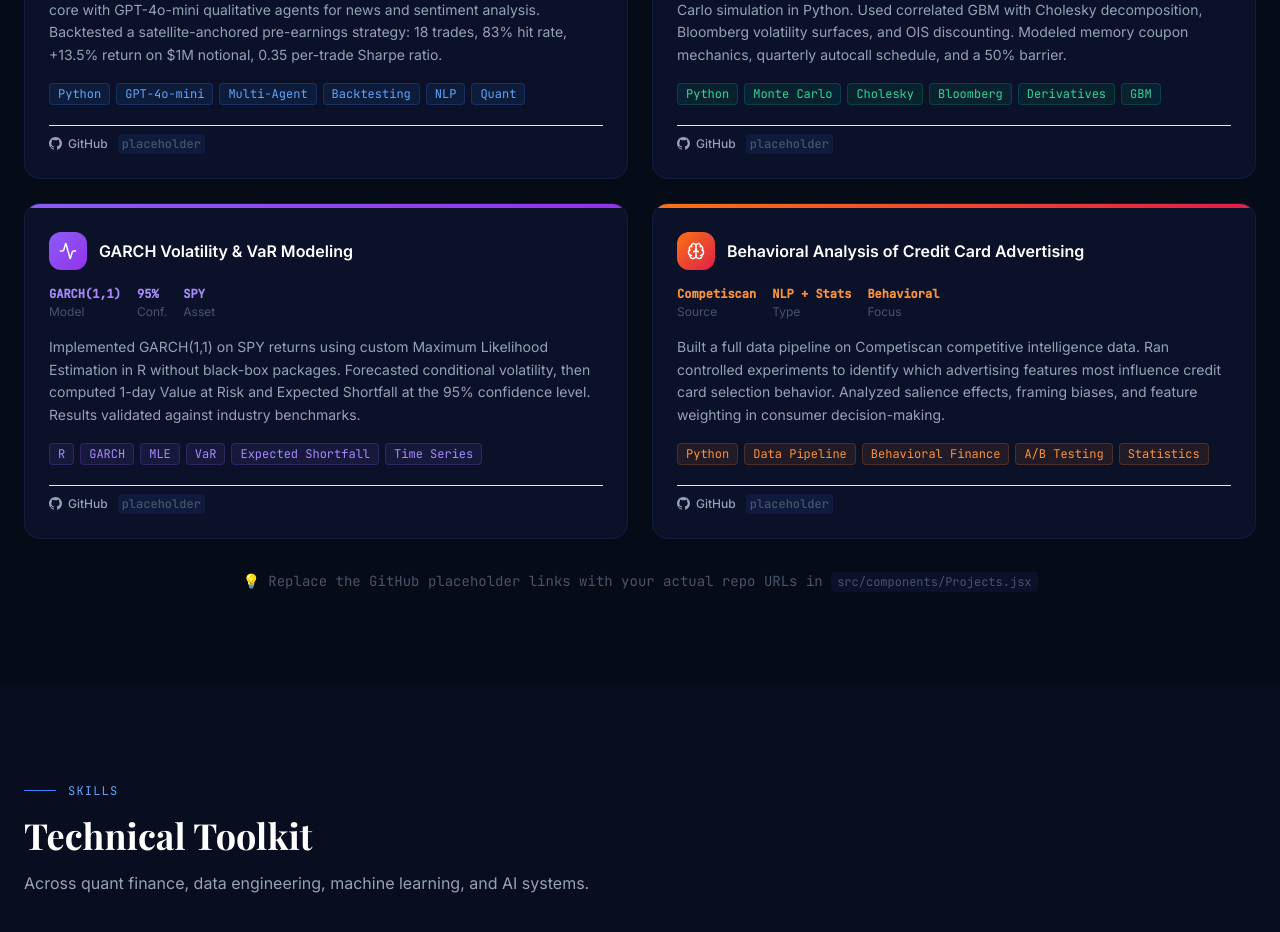
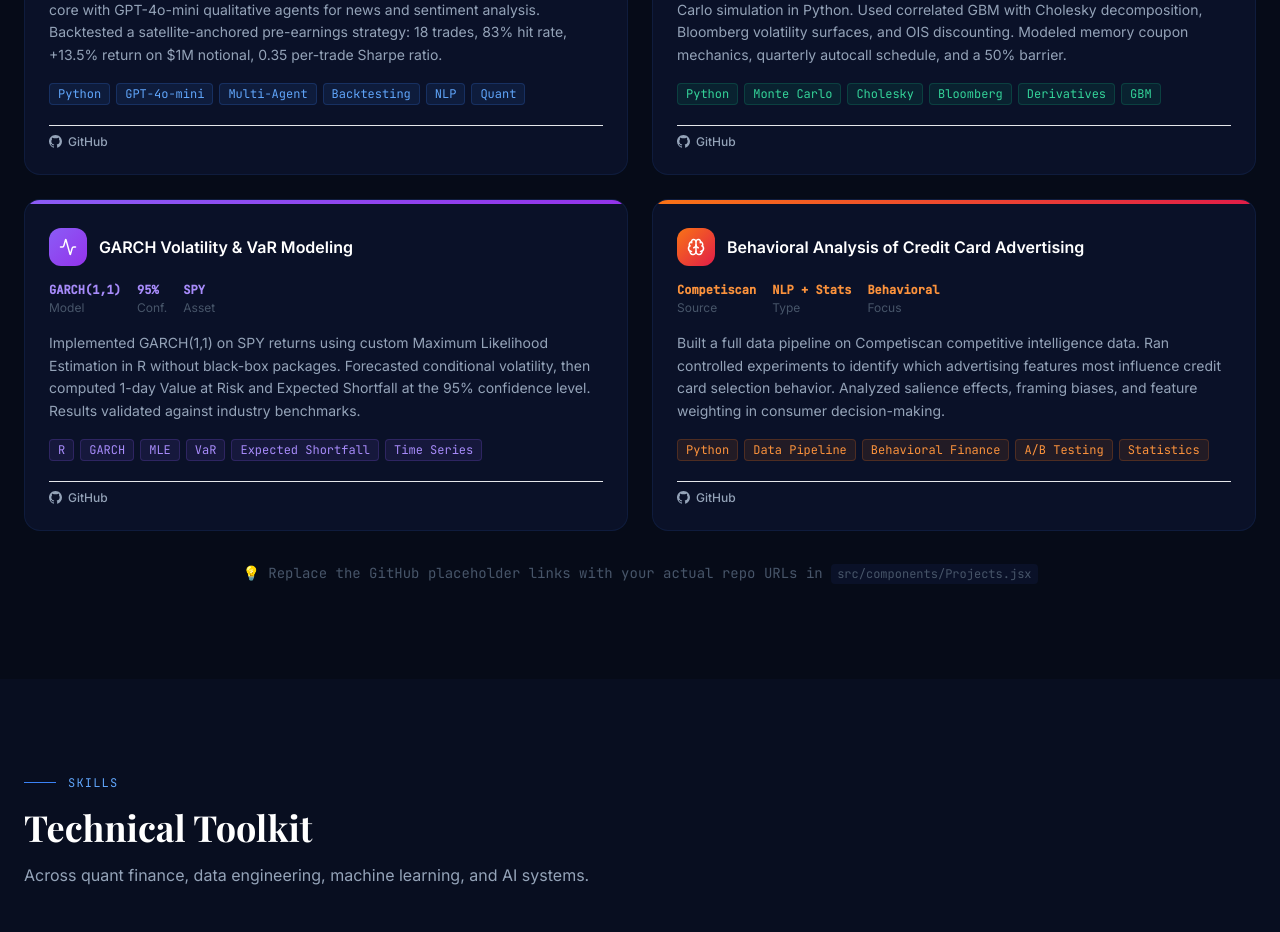
Before and after one commit to pallavikochar/my_portfolio, a React (Vite) app: page / in a window 1280 px wide. Shown: the part 4260-5192 px from the top of the page. Built offline with nearby package versions, Linux system fonts and the light colour scheme.

Commit message:
Remove placeholder label from project GitHub links

```diff
--- a/src/components/Projects.jsx
+++ b/src/components/Projects.jsx
@@ -165,9 +165,6 @@ function ProjectCard({ project, index, darkMode }) {
           >
             <IconGithub size={13} />
             GitHub
-            <span className={`ml-1 text-xs font-mono px-1 py-0.5 rounded ${
-              darkMode ? 'bg-navy-800 text-slate-600' : 'bg-slate-100 text-slate-400'
-            }`}>placeholder</span>
           </a>
           {project.demo && (
             <a
```
